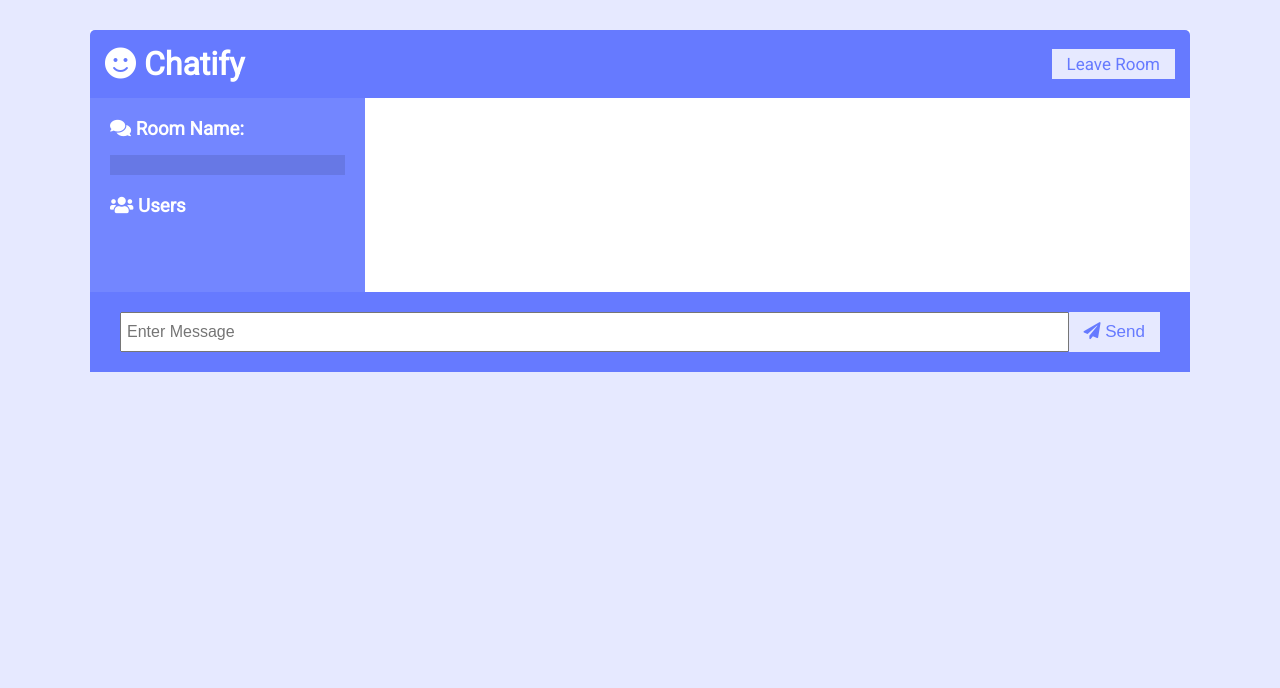
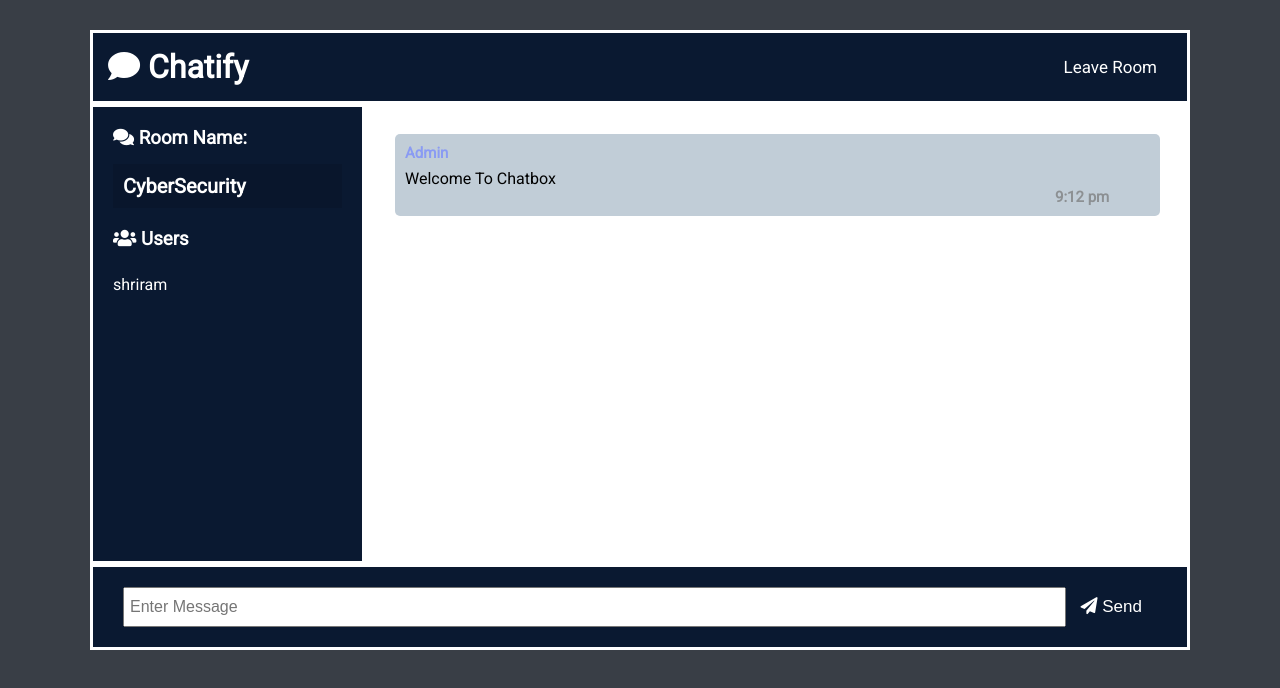
Before and after one commit to tejaspradhan/End-To-End-Encrypted-Secure-Chat-Application, a website: page public/chat.html in a window 1280 px wide. Drawn offline with nearby package versions, Linux system fonts and the light colour scheme; no server answers.

Commit message:
frontend

```diff
--- a/public/chat.html
+++ b/public/chat.html
@@ -1,50 +1,51 @@
-<!DOCTYPE html>
-<html lang="en">
-<head>
+<html lang="en"><head>
   <meta charset="UTF-8">
   <meta name="viewport" content="width=device-width, initial-scale=1.0">
-  <link rel="stylesheet" href="https://cdnjs.cloudflare.com/ajax/libs/font-awesome/5.12.1/css/all.min.css" integrity="sha256-mmgLkCYLUQbXn0B1SRqzHar6dCnv9oZFPEC1g1cwlkk=" crossorigin="anonymous" />
+  <link rel="stylesheet" href="https://cdnjs.cloudflare.com/ajax/libs/font-awesome/5.12.1/css/all.min.css" integrity="sha256-mmgLkCYLUQbXn0B1SRqzHar6dCnv9oZFPEC1g1cwlkk=" crossorigin="anonymous">
   <link rel="stylesheet" href="css/style.css">
   <title>Chatify</title>
 </head>
 <body>
   <div class="chat-container">
-    <header class="chat-header">
-      <h1><i class="fas fa-smile"></i> Chatify</h1>
+    <header class="chat-header" style="border-style: solid;">
+      <h1><i class="fas fa-comment"></i> Chatify</h1>
       <a href="index.html" class="btn">Leave Room</a>
     </header>
     <main class="chat-main">
-      <div class="chat-sidebar">
+      <div class="chat-sidebar" style="border-style: solid;">
         <h3><i class="fas fa-comments"></i> Room Name:</h3>
-        <h2 id="room-name"></h2>
+        <h2 id="room-name">CyberSecurity</h2>
         <h3><i class="fas fa-users"></i> Users</h3>
-        <ul id="users"> </ul>
+        <ul id="users">
+        <li> shriram </li>
+
+    </ul>
       </div>
-      <div class="chat-messages">
+      <div class="chat-messages" style="
+      height: 460px;
+  ">
 
-      </div>
+      <div class="message"><p class="meta">Admin </p>
+    <p></p>
+    <p class="text">
+        Welcome To Chatbox
+    </p>
+    <p class="meta" style="
+    padding-left: 650px;
+    margin-bottom: 0px;"> <span>9:12 pm</span></p></div></div>
     </main>
-    <div class="chat-form-container">
+    <div class="chat-form-container" style="border-style: solid;border-color:white">
       <form id="chat-form">
-        <input
-          id="msg"
-          type="text"
-          placeholder="Enter Message"
-          required
-          autocomplete="off"
-        />
+        <input id="msg" type="text" placeholder="Enter Message" required="" autocomplete="off">
         <button class="btn"><i class="fas fa-paper-plane"></i> Send</button>
       </form>
     </div>
   </div>
 
-
-  <script src="https://cdnjs.cloudflare.com/ajax/libs/qs/6.10.1/qs.min.js"
-  integrity="sha512-aTKlYRb1QfU1jlF3k+aS4AqTpnTXci4R79mkdie/bp6Xm51O5O3ESAYhvg6zoicj/PD6VYY0XrYwsWLcvGiKZQ=="
-  crossorigin="anonymous"></script>
+  <script src="https://cdnjs.cloudflare.com/ajax/libs/qs/6.10.1/qs.min.js" integrity="sha512-aTKlYRb1QfU1jlF3k+aS4AqTpnTXci4R79mkdie/bp6Xm51O5O3ESAYhvg6zoicj/PD6VYY0XrYwsWLcvGiKZQ==" crossorigin="anonymous"></script>
 
 
   <script src="/socket.io/socket.io.js"></script>
   <script src="js/main.js"></script>
-</body>
-</html>
+
+</body></html>
--- a/public/css/style.css
+++ b/public/css/style.css
@@ -17,7 +17,8 @@
 body {
 	font-family: 'Roboto', sans-serif;
 	font-size: 16px;
-	background: var(--light-color);
+	background: #393e46;
+
 	margin: 20px;
 }
 
@@ -32,8 +33,8 @@ a {
 .btn {
 	cursor: pointer;
 	padding: 5px 15px;
-	background: var(--light-color);
-	color: var(--dark-color-a);
+	background: #0a1931;
+	color: white;
 	border: 0;
 	font-size: 17px;
 }
@@ -48,10 +49,10 @@ a {
 }
 
 .chat-header {
-	background: var(--dark-color-a);
+	background: #0a1931;
 	color: #fff;
-	border-top-left-radius: 5px;
-	border-top-right-radius: 5px;
+	/* border-top-left-radius: 5px;
+	border-top-right-radius: 5px; */
 	padding: 15px;
 	display: flex;
 	align-items: center;
@@ -64,7 +65,7 @@ a {
 }
 
 .chat-sidebar {
-	background: var(--dark-color-b);
+	background: #0a1931;
 	color: #fff;
 	padding: 20px 20px 60px;
 	overflow-y: scroll;
@@ -94,7 +95,7 @@ a {
 .chat-messages .message {
 	padding: 10px;
 	margin-bottom: 15px;
-	background-color: var(--light-color);
+	background-color: #c1cdd7;
 	border-radius: 5px;
 }
 
@@ -113,7 +114,7 @@ a {
 
 .chat-form-container {
 	padding: 20px 30px;
-	background-color: var(--dark-color-a);
+	background-color: #0a1931;
 }
 
 .chat-form-container form {
@@ -137,14 +138,16 @@ a {
 .join-header {
 	text-align: center;
 	padding: 20px;
-	background: var(--dark-color-a);
-	border-top-left-radius: 5px;
+	background: #0a1931;
+	/* border-top-left-radius: 5px;
 	border-top-right-radius: 5px;
+	*/
 }
 
 .join-main {
 	padding: 30px 40px;
-	background: var(--dark-color-b);
+	background: #fdfaf6;
+	color: black;
 }
 
 .join-main p {
```
Also changed, not shown: public/index.html (+3 -6 lines).
